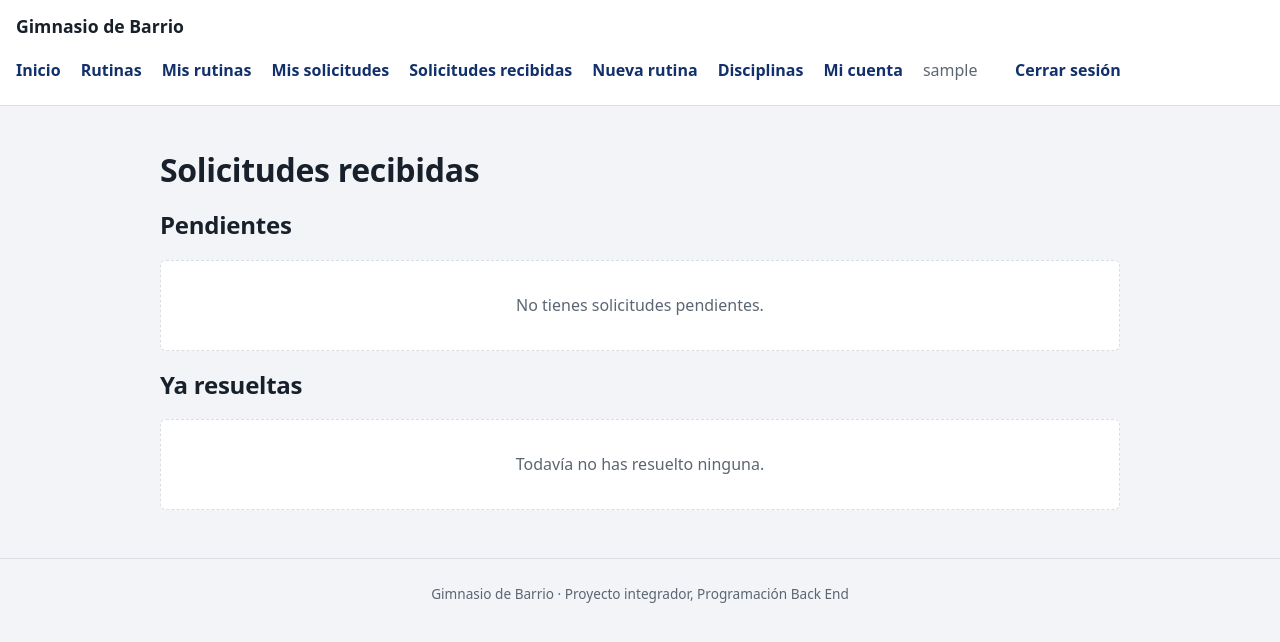
After one commit to MartinAraya3207/Gimnasio, a Django app: page /solicitudes-recibidas/ in a window 1280 px wide. The commit adds this page. Shown: the top 642 px of the page. Run offline with Django 5.2, Linux system fonts and the light colour scheme; the visitor is signed in with stand-in values (Sample User, id 1); data comes from the database, SQL or seed files in the repository; data that the repository does not hold is empty.

Commit message:
hito 5
Cambio y agregacion de html para solicitudes y recibirlas

```diff
--- a/Gimnasio/settings.py
+++ b/Gimnasio/settings.py
@@ -79,7 +79,7 @@ DATABASES = {
         'ENGINE': 'django.db.backends.mysql',
         'NAME': 'gimnasio_db',
         'USER': 'root',
-        'PASSWORD': '1234',
+        'PASSWORD': '3207',
         'HOST': 'localhost',
         'PORT': '3306',
     }
--- a/app_gim/models.py
+++ b/app_gim/models.py
@@ -74,6 +74,12 @@ class Rutina(models.Model):
     def __str__(self):
         return self.titulo
 
+    def cupos_ocupados(self):
+        return self.inscripciones.filter(estado=Inscripcion.Estado.CONFIRMADA).count()
+
+    def cupos_libres(self):
+        return self.cupos - self.cupos_ocupados()
+
 
 class Inscripcion(models.Model):
     class Estado(models.TextChoices):
--- a/app_gim/templates/403.html
+++ b/app_gim/templates/403.html
@@ -4,7 +4,7 @@
 
 {% block contenido %}
   <h1>Sin permiso</h1>
-  <p>Solo el entrenador que publicó una rutina puede editarla o eliminarla.</p>
+  <p>No tienes permiso para realizar esta acción.</p>
   <p class="acciones">
     <a href="{% url 'app_gim:listado' %}">Ver todas las rutinas</a>
     {% if user.is_authenticated %}<a href="{% url 'app_gim:mis_rutinas' %}">Ir a mis rutinas</a>{% endif %}
--- a/app_gim/templates/app_gim/_menu.html
+++ b/app_gim/templates/app_gim/_menu.html
@@ -6,6 +6,8 @@
 
     {% if user.is_authenticated %}
       <a href="{% url 'app_gim:mis_rutinas' %}">Mis rutinas</a>
+      <a href="{% url 'app_gim:mis_solicitudes' %}">Mis solicitudes</a>
+      <a href="{% url 'app_gim:solicitudes_recibidas' %}">Solicitudes recibidas</a>
       <a href="{% url 'app_gim:rutina_crear' %}">Nueva rutina</a>
       <a href="{% url 'app_gim:disciplinas' %}">Disciplinas</a>
       <a href="{% url 'app_gim:mi_cuenta' %}">Mi cuenta</a>
--- /dev/null
+++ b/app_gim/templates/app_gim/solicitudes_recibidas.html
@@ -0,0 +1,47 @@
+{% extends 'app_gim/base.html' %}
+{% block titulo %}Solicitudes recibidas · Gimnasio de Barrio{% endblock %}
+{% block contenido %}
+  <h1>Solicitudes recibidas</h1>
+
+  <h2>Pendientes</h2>
+  {% if pendientes %}
+    <div class="tabla-contenedor">
+      <table class="tabla">
+        <thead><tr><th>Rutina</th><th>Socio</th><th>Comentario</th><th>Fecha</th><th>Acciones</th></tr></thead>
+        <tbody>
+          {% for s in pendientes %}
+            <tr>
+              <td>{{ s.rutina.titulo }} ({{ s.rutina.cupos_libres }} cupos libres)</td>
+              <td>{{ s.socio.username }}</td>
+              <td>{{ s.comentario|default:"—" }}</td>
+              <td>{{ s.fecha|date:"d/m/Y" }}</td>
+              <td>
+                <div class="acciones">
+                  <form method="post" action="{% url 'app_gim:solicitud_resolver' s.pk 'confirmar' %}">
+                    {% csrf_token %}<button type="submit" class="boton boton-primario">Confirmar</button>
+                  </form>
+                  <form method="post" action="{% url 'app_gim:solicitud_resolver' s.pk 'rechazar' %}">
+                    {% csrf_token %}<button type="submit" class="boton boton-peligro">Rechazar</button>
+                  </form>
+                </div>
+              </td>
+            </tr>
+          {% endfor %}
+        </tbody>
+      </table>
+    </div>
+  {% else %}
+    <p class="vacio">No tienes solicitudes pendientes.</p>
+  {% endif %}
+
+  <h2>Ya resueltas</h2>
+  {% if resueltas %}
+    <ul>
+      {% for s in resueltas %}
+        <li>{{ s.socio.username }} · {{ s.rutina.titulo }} · {{ s.get_estado_display }}</li>
+      {% endfor %}
+    </ul>
+  {% else %}
+    <p class="vacio">Todavía no has resuelto ninguna.</p>
+  {% endif %}
+{% endblock %}
--- a/app_gim/urls.py
+++ b/app_gim/urls.py
@@ -16,6 +16,11 @@ urlpatterns = [
     path('rutinas/nueva/', views.rutina_crear, name='rutina_crear'),
     path('rutinas/<int:pk>/editar/', views.rutina_editar, name='rutina_editar'),
     path('rutinas/<int:pk>/eliminar/', views.rutina_eliminar, name='rutina_eliminar'),
-        path('mis-rutinas/', views.mis_rutinas, name='mis_rutinas'),
+    path('mis-rutinas/', views.mis_rutinas, name='mis_rutinas'),
     path('disciplinas/', views.disciplinas, name='disciplinas'),
+    path('rutinas/<int:pk>/inscribirse/', views.inscribirse, name='inscribirse'),
+    path('mis-solicitudes/', views.mis_solicitudes, name='mis_solicitudes'),
+    path('mis-solicitudes/<int:pk>/cancelar/', views.solicitud_cancelar, name='solicitud_cancelar'),
+    path('solicitudes-recibidas/', views.solicitudes_recibidas, name='solicitudes_recibidas'),
+    path('solicitudes-recibidas/<int:pk>/<str:accion>/', views.solicitud_resolver, name='solicitud_resolver'),
 ]
--- a/app_gim/views.py
+++ b/app_gim/views.py
@@ -8,7 +8,8 @@ from django.shortcuts import get_object_or_404, redirect, render
 from django.views.decorators.http import require_POST
 from django.core.paginator import Paginator
 from django.db.models import Count, Q
-from django.shortcuts import get_object_or_404, render
+from django.db import transaction
+from django.http import Http404
 
 from app_gim.forms import DisciplinaForm, PerfilForm, RegistroForm, RutinaForm
 
@@ -184,12 +185,94 @@ def rutina_eliminar(request, pk):
     return redirect('app_gim:listado')
 
 
-
-
 @login_required
 def mis_rutinas(request):
     rutinas = Rutina.objects.filter(entrenador=request.user).select_related('disciplina')
     return render(request, 'app_gim/mis_rutinas.html', {'rutinas': rutinas})
+
+
+# ---------- Inscripciones y solicitudes ----------
+
+@login_required
+@require_POST
+def inscribirse(request, pk):
+    with transaction.atomic():
+        rutina = get_object_or_404(Rutina.objects.select_for_update(), pk=pk)
+
+        if rutina.entrenador_id == request.user.id:
+            messages.error(request, 'No puedes inscribirte en tu propia rutina.')
+        elif Inscripcion.objects.filter(rutina=rutina, socio=request.user).exists():
+            messages.error(request, 'Ya tienes una solicitud para esta rutina. Revisa "Mis solicitudes".')
+        elif rutina.cupos_libres() <= 0:
+            messages.error(request, 'Esta rutina ya no tiene cupos disponibles.')
+        else:
+            Inscripcion.objects.create(
+                rutina=rutina,
+                socio=request.user,
+                comentario=request.POST.get('comentario', '').strip(),
+            )
+            messages.success(request, 'Solicitud enviada. Quedó pendiente hasta que el entrenador responda.')
+    return redirect('app_gim:detalle', pk=pk)
+
+
+@login_required
+def mis_solicitudes(request):
+    solicitudes = (Inscripcion.objects
+                   .filter(socio=request.user)
+                   .select_related('rutina', 'rutina__entrenador'))
+    return render(request, 'app_gim/mis_solicitudes.html', {'solicitudes': solicitudes})
+
+
+@login_required
+@require_POST
+def solicitud_cancelar(request, pk):
+    insc = get_object_or_404(Inscripcion, pk=pk)
+    if insc.socio_id != request.user.id:
+        raise PermissionDenied
+    if insc.estado != Inscripcion.Estado.PENDIENTE:
+        messages.error(request, 'Solo puedes cancelar solicitudes pendientes.')
+    else:
+        insc.delete()
+        messages.success(request, 'Solicitud cancelada.')
+    return redirect('app_gim:mis_solicitudes')
+
+
+@login_required
+def solicitudes_recibidas(request):
+    todas = (Inscripcion.objects
+             .filter(rutina__entrenador=request.user)
+             .select_related('rutina', 'socio'))
+    return render(request, 'app_gim/solicitudes_recibidas.html', {
+        'pendientes': todas.filter(estado=Inscripcion.Estado.PENDIENTE),
+        'resueltas': todas.exclude(estado=Inscripcion.Estado.PENDIENTE),
+    })
+
+
+@login_required
+@require_POST
+def solicitud_resolver(request, pk, accion):
+    if accion not in ('confirmar', 'rechazar'):
+        raise Http404
+    with transaction.atomic():
+        insc = get_object_or_404(Inscripcion.objects.select_related('rutina'), pk=pk)
+        if insc.rutina.entrenador_id != request.user.id:
+            raise PermissionDenied
+        rutina = Rutina.objects.select_for_update().get(pk=insc.rutina_id)
+
+        if insc.estado != Inscripcion.Estado.PENDIENTE:
+            messages.error(request, 'Esta solicitud ya fue resuelta.')
+        elif accion == 'confirmar':
+            if rutina.cupos_libres() <= 0:
+                messages.error(request, 'No quedan cupos para confirmar esta solicitud.')
+            else:
+                insc.estado = Inscripcion.Estado.CONFIRMADA
+                insc.save()
+                messages.success(request, f'Confirmaste a {insc.socio.username}.')
+        else:
+            insc.estado = Inscripcion.Estado.RECHAZADA
+            insc.save()
+            messages.success(request, f'Rechazaste a {insc.socio.username}.')
+    return redirect('app_gim:solicitudes_recibidas')
 
 
 # ---------- Catálogo de disciplinas ----------
```
Also changed, not shown: app_gim/templates/app_gim/detalle.html (+15 -4 lines), app_gim/templates/app_gim/mis_solicitudes.html (added, +33 -0 lines).
